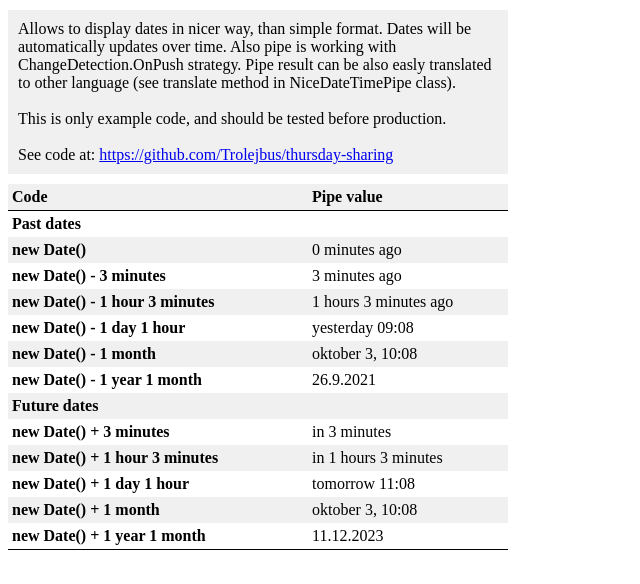
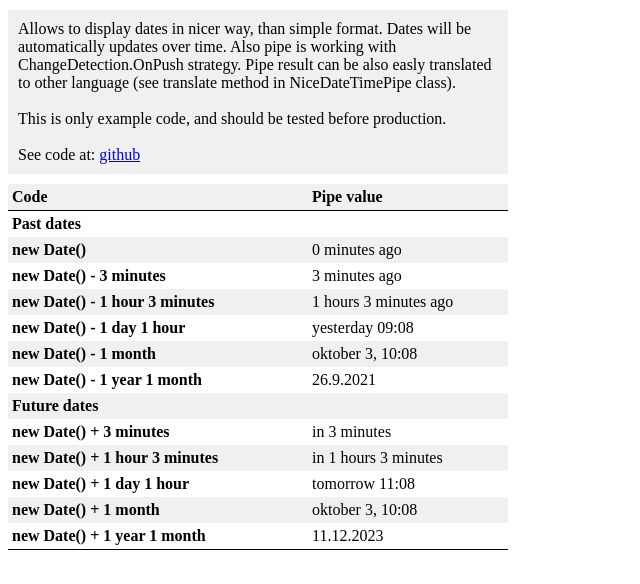
Before and after one commit to Trolejbus/thursday-sharing, an Angular app in the folder thursday-sharing/: page /nice-date-pipe in a window 1280 px wide. Shown: the top 584 px of the page, without its empty margins (0-640 px from the left). Built offline with nearby package versions, Linux system fonts and the light colour scheme.

Commit message:
Add deploy script. Update link

```diff
--- a/thursday-sharing/package.json
+++ b/thursday-sharing/package.json
@@ -6,7 +6,8 @@
     "start": "ng serve",
     "build": "ng build",
     "watch": "ng build --watch --configuration development",
-    "test": "ng test"
+    "test": "ng test",
+    "deploy": "ng deploy --base-href=/thursday-sharing/"
   },
   "private": true,
   "dependencies": {
--- a/thursday-sharing/src/app/examples/nice-date-pipe/nice-date-pipe.component.html
+++ b/thursday-sharing/src/app/examples/nice-date-pipe/nice-date-pipe.component.html
@@ -4,7 +4,7 @@
         <br /><br />
         This is only example code, and should be tested before production.
         <br /><br />
-        See code at: <a href="https://github.com/Trolejbus/thursday-sharing" target="_blank">https://github.com/Trolejbus/thursday-sharing</a>
+        See code at: <a href="https://github.com/Trolejbus/thursday-sharing/tree/main/thursday-sharing/src/app/examples/nice-date-pipe" target="_blank">github</a>
     </div>
     <div class="example-row header">
         <div class="label">Code</div>
```
